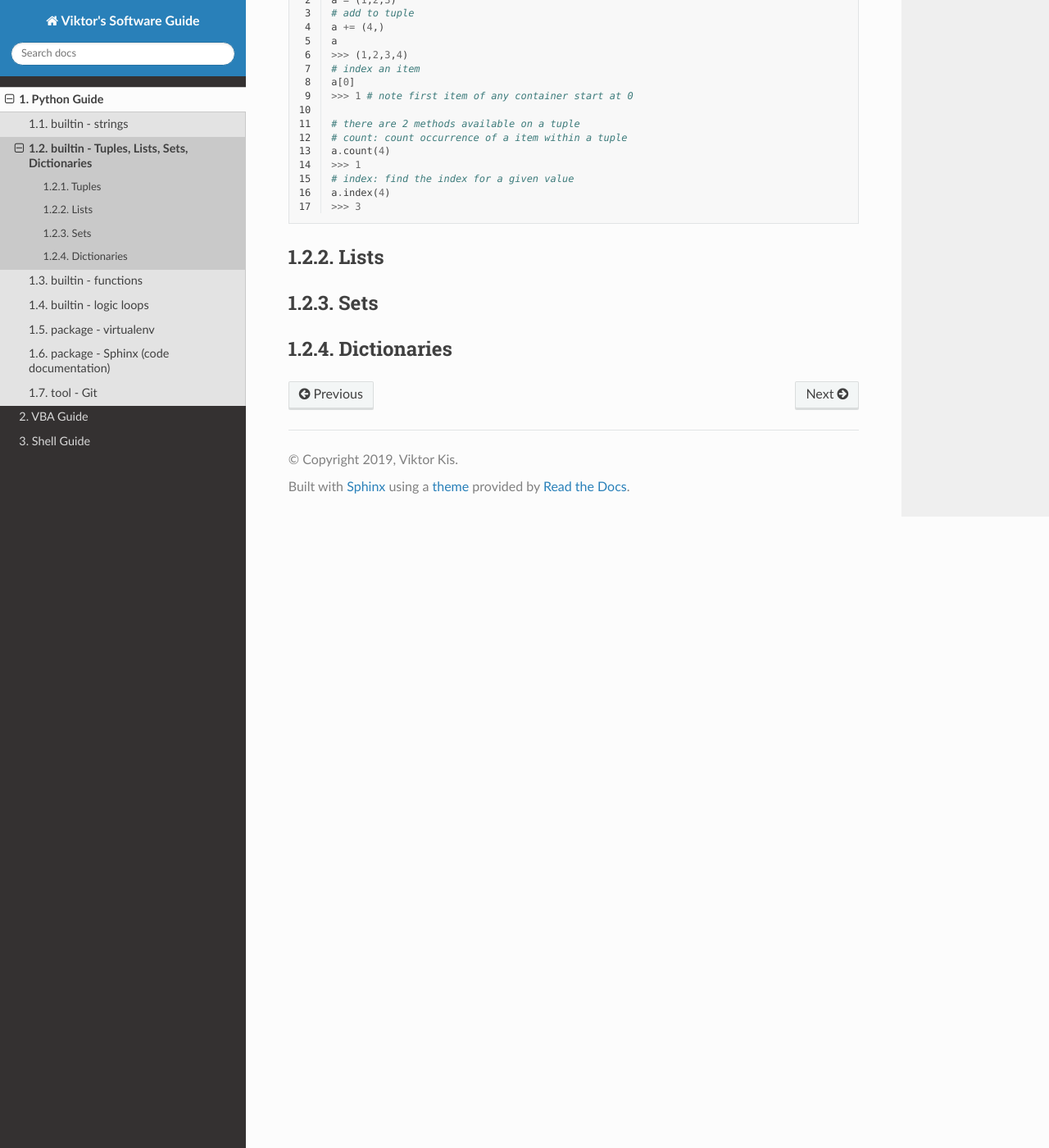
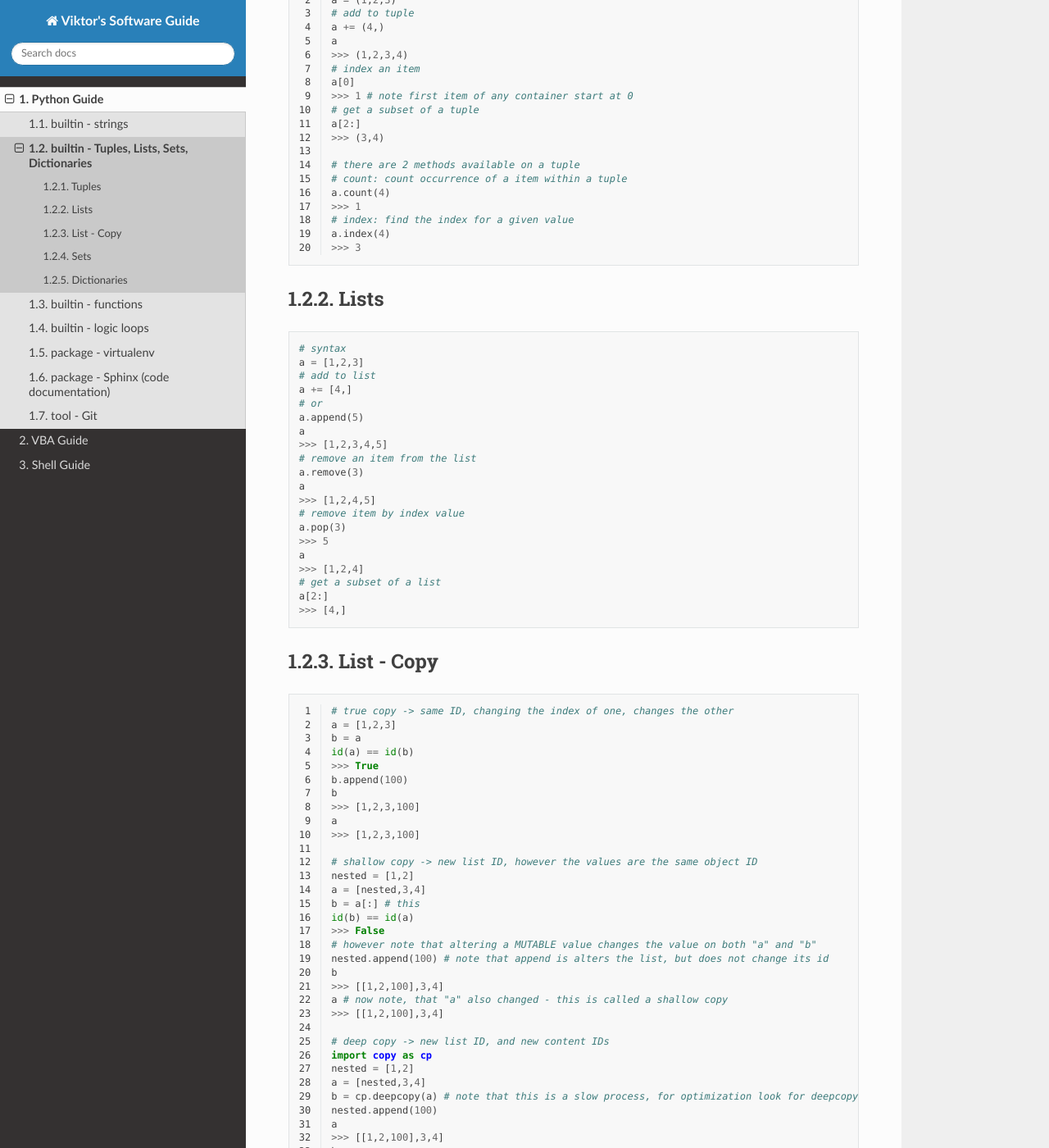
Before and after one commit to PydPiper/viks_SoftwareGuide, a Sphinx documentation site: the page built from source/python/containers.rst, in a window 1280 px wide and 1400 px high, scrolled down 870 px. Shown: the whole window at 82% size. Built offline with Sphinx 7.4.7 and the Read the Docs theme 2.0.0, drawn with Linux system fonts in a browser that asks for light colours; some of the changed text lies outside the part shown.

Commit message:
added list true copy shallow copy and deep copy

```diff
--- a/source/python/containers.rst
+++ b/source/python/containers.rst
@@ -16,7 +16,7 @@ let's set a common ground for definitions:
     >>> 63674848
     a.append(4)
     id(a)
-    >>> 63674848 # note that the id stays the same, however the content of the list changed
+    >>> 63674848 # note that the ID stays the same, however the content of the list changed
 
 - Immutable: An object that cannot be changed after it is created
 
@@ -24,12 +24,12 @@ let's set a common ground for definitions:
 
 .. code-block:: python
 
-    # same id every time you call id on a bool, int, float, str
+    # same ID every time you call id on a bool, int, float, str
     id(123)
     >>> 1794170960
     a = (1,2,3)
     id(a)
-    >>> 69202848 # now note once you change the tuple size the id rolls
+    >>> 69202848 # now note once you change the tuple size the ID rolls
     a += (4,)
     id(a)
     >>> 65455520 # new id
@@ -49,6 +49,9 @@ Tuples
     # index an item
     a[0]
     >>> 1 # note first item of any container start at 0
+    # get a subset of a tuple
+    a[2:]
+    >>> (3,4)
 
     # there are 2 methods available on a tuple
     # count: count occurrence of a item within a tuple
@@ -61,6 +64,69 @@ Tuples
 Lists
 -----
 
+.. code-block:: python
+
+    # syntax
+    a = [1,2,3]
+    # add to list
+    a += [4,]
+    # or
+    a.append(5)
+    a
+    >>> [1,2,3,4,5]
+    # remove an item from the list
+    a.remove(3)
+    a
+    >>> [1,2,4,5]
+    # remove item by index value
+    a.pop(3)
+    >>> 5
+    a
+    >>> [1,2,4]
+    # get a subset of a list
+    a[2:]
+    >>> [4,]
+
+List - Copy
+-----------
+
+.. code-block:: python
+    :linenos:
+
+    # true copy -> same ID, changing the index of one, changes the other
+    a = [1,2,3]
+    b = a
+    id(a) == id(b)
+    >>> True
+    b.append(100)
+    b
+    >>> [1,2,3,100]
+    a
+    >>> [1,2,3,100]
+
+    # shallow copy -> new list ID, however the values are the same object ID
+    nested = [1,2]
+    a = [nested,3,4]
+    b = a[:] # this
+    id(b) == id(a)
+    >>> False
+    # however note that altering a MUTABLE value changes the value on both "a" and "b"
+    nested.append(100) # note that append is alters the list, but does not change its id
+    b
+    >>> [[1,2,100],3,4]
+    a # now note, that "a" also changed - this is called a shallow copy
+    >>> [[1,2,100],3,4]
+
+    # deep copy -> new list ID, and new content IDs
+    import copy as cp
+    nested = [1,2]
+    a = [nested,3,4]
+    b = cp.deepcopy(a) # note that this is a slow process, for optimization look for deepcopy first
+    nested.append(100)
+    a
+    >>> [[1,2,100],3,4]
+    b
+    >>> [[1,2],3,4] # nested is no longer linked in a deepcopy to list "b"
 
 Sets
 ----
```
